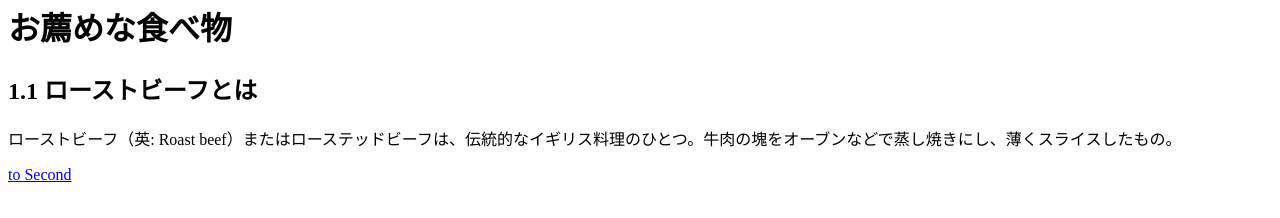
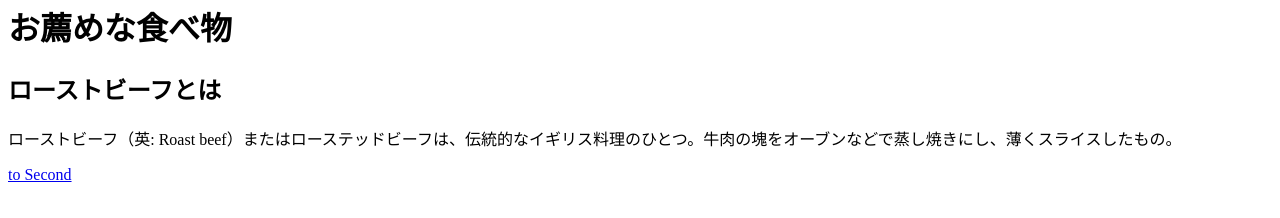
Before and after one commit to omu-sa25102q/omu-sa25102q.github.io, a plain HTML site: page index.html in a window 1280 px wide. Shown: the part 230-448 px from the top of the page. Drawn offline with Linux system fonts and the light colour scheme.

Commit message:
Update heading for roast beef section

```diff
--- a/index.html
+++ b/index.html
@@ -6,7 +6,7 @@
   <body>
       <img src="https://free-materials.com/adm/wp-content/uploads/2021/01/adpDSC_1267-.jpg" width="300" height="200" alt="ローストビーフ">
       <h1>お薦めな食べ物</h1>
-        <h2>1.1 ローストビーフとは</h2>
+        <h2>ローストビーフとは</h2>
         <p>ローストビーフ（英: Roast beef）またはローステッドビーフは、伝統的なイギリス料理のひとつ。牛肉の塊をオーブンなどで蒸し焼きにし、薄くスライスしたもの。</p>
       <a href = "../second.html">to Second</a>
   </body>
```
